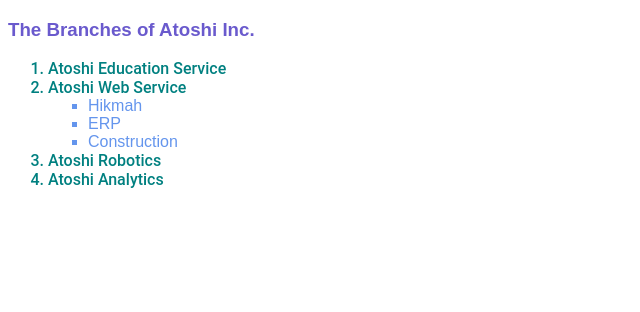
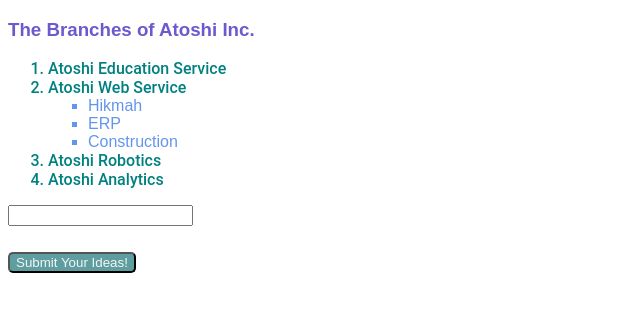
Before and after one commit to abrarfahim19/WebDev, a plain HTML site: page index.html in a window 1280 px wide. Shown: the whole page, without its empty margins (0-640 px from the left). Drawn offline with Linux system fonts and the light colour scheme.

Commit message:
pseudo class is tested

```diff
--- a/index.html
+++ b/index.html
@@ -21,5 +21,8 @@
         <li>Atoshi Robotics</li>
         <li>Atoshi Analytics</li>
     </ol>
+    <input type="text">
+    <br>
+    <button>Submit Your Ideas!</button>
 </body>
 </html>
--- a/style.css
+++ b/style.css
@@ -12,3 +12,18 @@
     color:cornflowerblue;
     font-weight: 400;
 }
+input:focus{
+    color :#dd5555;
+    font-size: 20px;
+}
+button{
+    margin-top: 2%;
+    background-color:cadetblue;
+    color : whitesmoke;
+    border-radius: 5px
+}
+button:hover{
+    color: cadetblue;
+    background-color:whitesmoke;
+    border-radius: 5px;
+}
```
